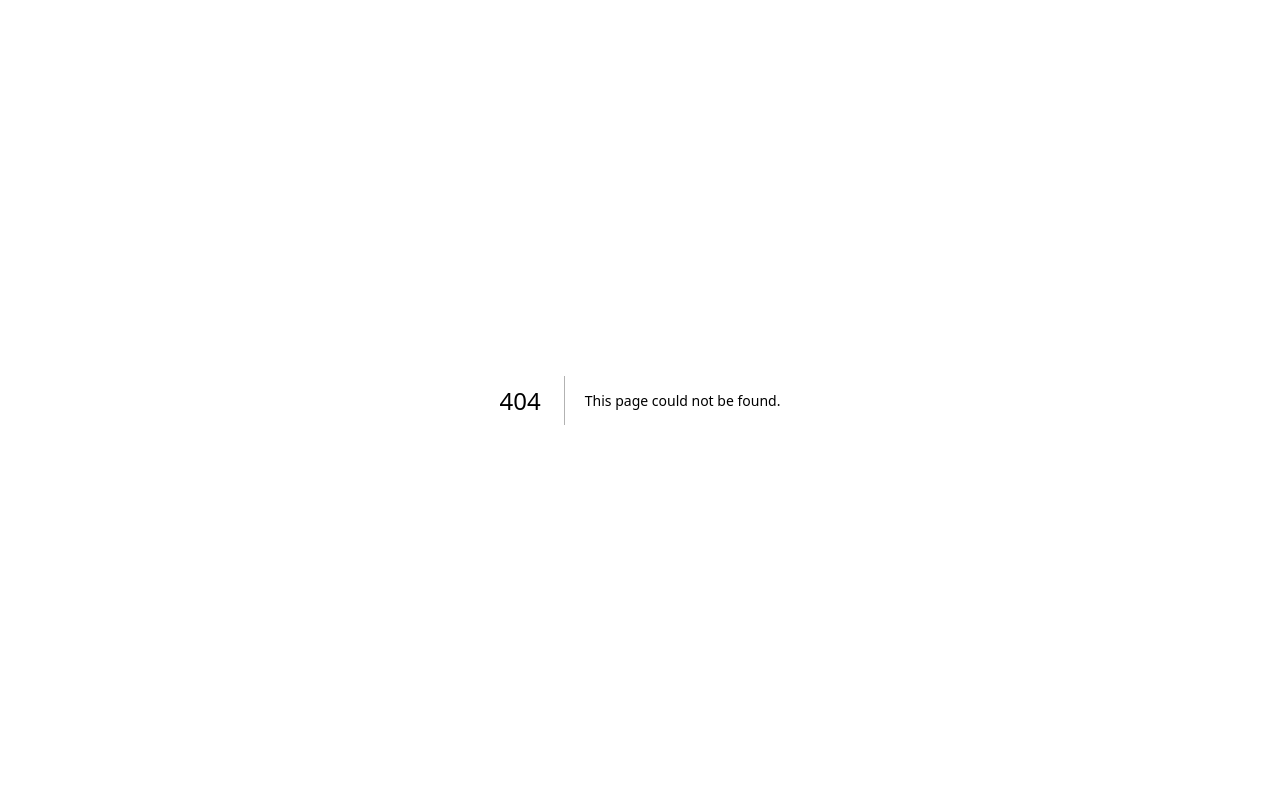
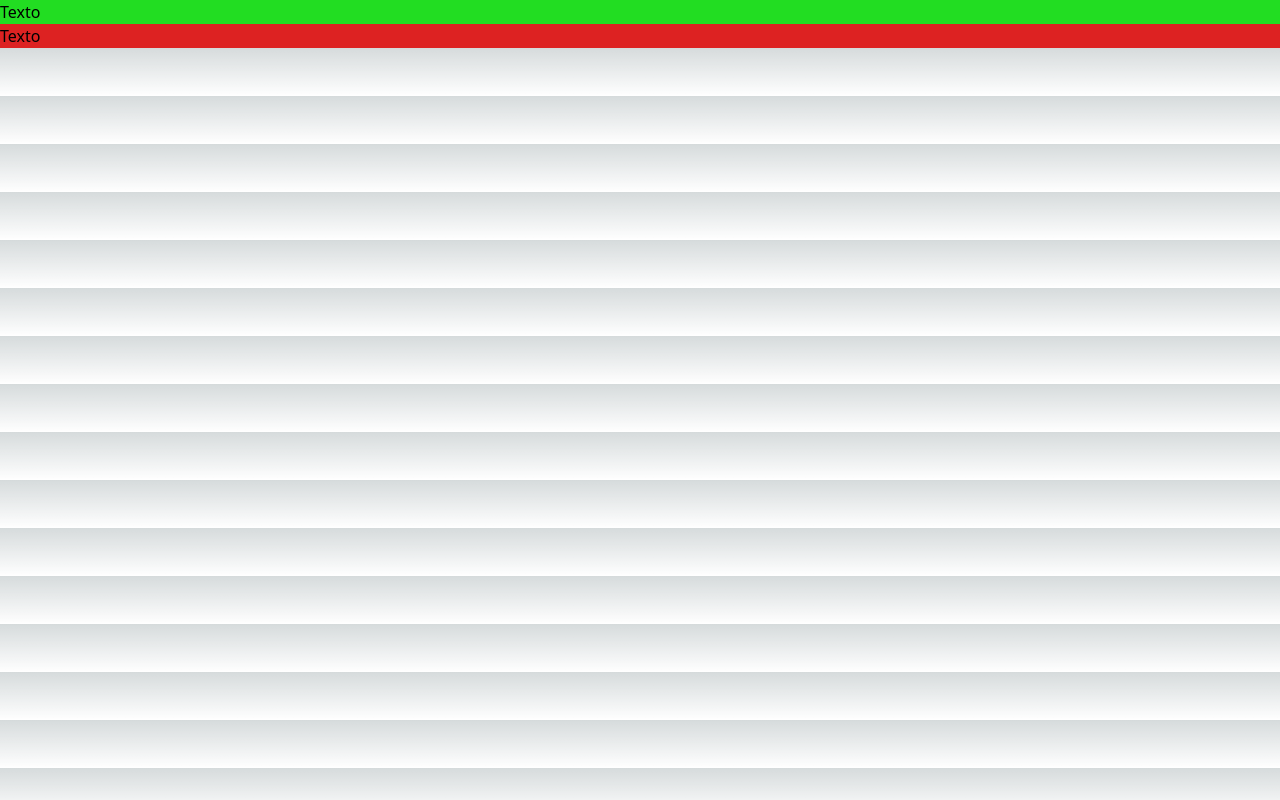
Before and after one commit to SamillyNunes/nextjs-exercises, a Next.js app: page /css/usingStyle in a window 1280 px wide. Before the commit this address had no page. Built offline with nearby package versions, Linux system fonts and the light colour scheme.

Commit message:
applying conditional styles

```diff
--- /dev/null
+++ b/components/Estilo.jsx
@@ -0,0 +1,9 @@
+export default function Estilo(props){
+    return (
+        <div>
+            <h1 style={ { backgroundColor: props.value >=0 ? "#2d2" : "#D22" } } >
+                Texto
+            </h1>
+        </div>
+    );
+}
--- /dev/null
+++ b/pages/css/usingStyle.jsx
@@ -0,0 +1,10 @@
+import Estilo from "../../components/Estilo";
+
+export default function usingStyle(){
+    return (
+        <>
+            <Estilo value={3} />
+            <Estilo value={-1} />
+        </>
+    );
+}
```
